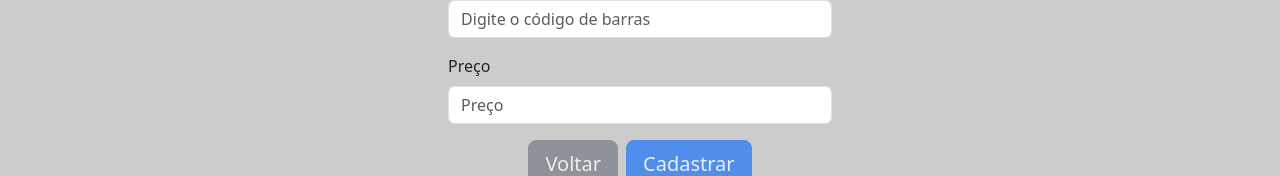
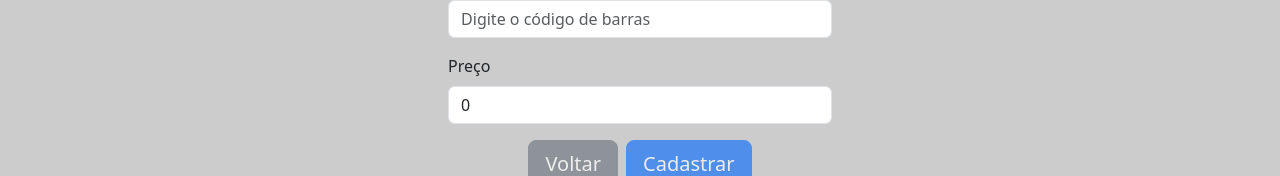
Before and after one commit to SamandaSilva/projeto_front_minsait, an Angular app in the folder front/projeto_front/: page /produtos/cadastrar in a window 1280 px wide. Shown: the part 280-456 px from the top of the page. Built offline with nearby package versions, Linux system fonts and the light colour scheme.

Commit message:
Projeto finalizado

```diff
--- a/front/projeto_front/src/app/pages/cadastro-produto/cadastro-produto.component.ts
+++ b/front/projeto_front/src/app/pages/cadastro-produto/cadastro-produto.component.ts
@@ -51,8 +51,8 @@ export class CadastroProdutoComponent {
         Validators.pattern('^[0-9]+$'),
         Validators.maxLength(30),
       ]),
-      preco: new FormControl('', [Validators.required,
-        Validators.pattern('^[0-9]+$'),
+      preco: new FormControl(0, [Validators.required,
+        Validators.pattern('^[0-9]+(\\.[0-9]{1,2})?$'),
         Validators.max(10000),
       ]),
     });
--- a/front/projeto_front/src/app/pages/edicao-produto/edicao-produto.component.ts
+++ b/front/projeto_front/src/app/pages/edicao-produto/edicao-produto.component.ts
@@ -75,7 +75,7 @@ export class EdicaoProdutoComponent implements OnInit{
         Validators.maxLength(30),
       ]),
       preco: new FormControl(0, [Validators.required,
-        Validators.pattern('^[0-9]+$'),
+        Validators.pattern('^[0-9]+(\\.[0-9]{1,2})?$'),
         Validators.min(1),
         Validators.max(100000),
       ]),
```
